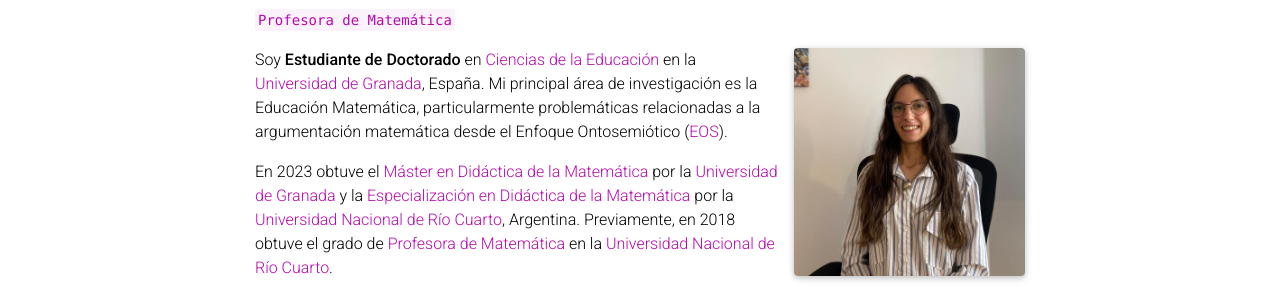
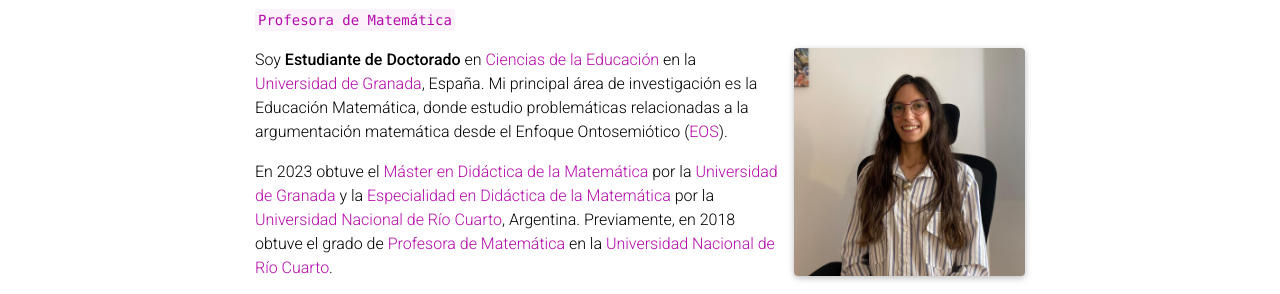
Before and after one commit to bmilanesio/bmilanesio.github.io, a Jekyll site: the page built from _pages/about.md, in a window 1280 px wide. Shown: the part 152-446 px from the top of the page. Built offline with Jekyll 4.4.1, drawn with Linux system fonts in a browser that asks for light colours; full-size pictures stand in for the smaller copies a plugin makes; comment, search, counter and statistics services are not loaded; a style sheet for code colours, icons or effects is not loaded.

Commit message:
actualizando

```diff
--- a/_pages/about.md
+++ b/_pages/about.md
@@ -16,8 +16,8 @@ selected_papers: false # includes a list of papers marked as "selected={true}"
 social: true  # includes social icons at the bottom of the page
 ---
 
-Soy **Estudiante de Doctorado** en [Ciencias de la Educación](https://doctorados.ugr.es/cienciaseducacion/) en la [Universidad de Granada](https://www.ugr.es/), España. Mi principal área de investigación es la Educación Matemática, particularmente problemáticas relacionadas a la argumentación matemática desde el Enfoque Ontosemiótico ([EOS](https://enfoqueontosemiotico.ugr.es/)).
+Soy **Estudiante de Doctorado** en [Ciencias de la Educación](https://doctorados.ugr.es/cienciaseducacion/) en la [Universidad de Granada](https://www.ugr.es/), España. Mi principal área de investigación es la Educación Matemática, donde estudio problemáticas relacionadas a la argumentación matemática desde el Enfoque Ontosemiótico ([EOS](https://enfoqueontosemiotico.ugr.es/)).
 
-En 2023 obtuve el [Máster en Didáctica de la Matemática](https://www.ugr.es/estudiantes/master-doctorados/master-universitario-didactica-matematica-1) por la [Universidad de Granada](https://www.ugr.es/) y la [Especialización en Didáctica de la Matemática](https://www.exa.unrc.edu.ar/especializacion-en-didactica-de-la-matematica/) por la [Universidad Nacional de Río Cuarto](https://www.unrc.edu.ar/), Argentina. Previamente, en 2018 obtuve el grado de [Profesora de Matemática](https://www.unrc.edu.ar/unrc/carreras/exa_prof_matematica.php) en la [Universidad Nacional de Río Cuarto](https://www.unrc.edu.ar/).
+En 2023 obtuve el [Máster en Didáctica de la Matemática](https://www.ugr.es/estudiantes/master-doctorados/master-universitario-didactica-matematica-1) por la [Universidad de Granada](https://www.ugr.es/) y la [Especialidad en Didáctica de la Matemática](https://www.exa.unrc.edu.ar/especializacion-en-didactica-de-la-matematica/) por la [Universidad Nacional de Río Cuarto](https://www.unrc.edu.ar/), Argentina. Previamente, en 2018 obtuve el grado de [Profesora de Matemática](https://www.unrc.edu.ar/unrc/carreras/exa_prof_matematica.php) en la [Universidad Nacional de Río Cuarto](https://www.unrc.edu.ar/).
 
 Durante mi carrera profesional, además de ejercer docencia tanto en nivel secundario como en nivel univesitario, participé de investigaciones en el área de la Didáctica de la Matemática. En las páginas [Docencia](/teaching/) y [Publicaciones](/publications/) pueden encontrar más información sobre mis respectivos trabajos.
```
